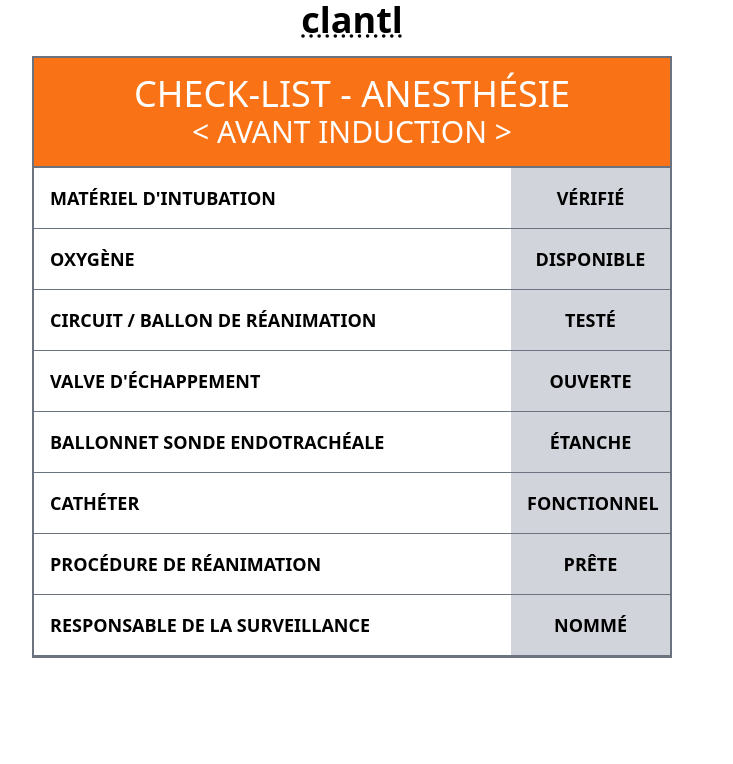
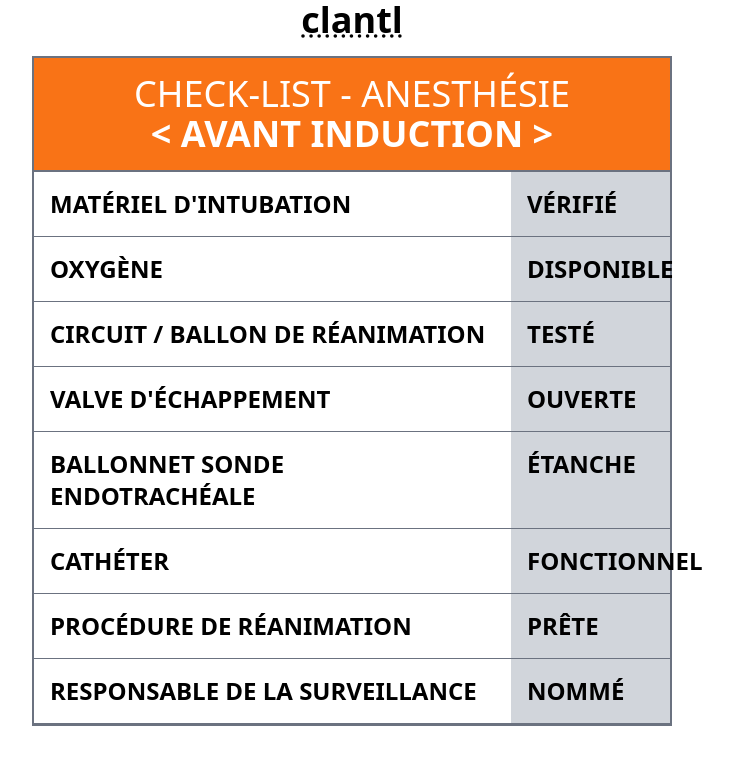
Before and after one commit to pluxain/clantl, a Vue app: page / in a window 1280 px wide. Shown: the top 764 px of the page, without its empty margins (288-1021 px from the left). Built offline with nearby package versions, Linux system fonts and the light colour scheme.

Commit message:
feat(design): improve text size, weight, alignment and case
Ref: #11

```diff
--- a/src/features/checklist/CheckList.vue
+++ b/src/features/checklist/CheckList.vue
@@ -60,11 +60,11 @@ function check(index: number) {
   <section class="border-b-1 border-2 border-secondary">
     <div class="border-b-2 border-secondary bg-warning p-4 text-white">
       <h2 class="text-center text-4xl uppercase">{{ list.realm }}</h2>
-      <h3 class="text-center text-3xl uppercase">
+      <h3 class="text-center text-4xl font-bold uppercase">
         {{ "<" }} {{ list.step }} {{ ">" }}
       </h3>
     </div>
-    <dl class="text-lg">
+    <dl class="text-2xl">
       <div
         v-for="(item, index) in list.items"
         :key="index"
@@ -82,7 +82,7 @@ function check(index: number) {
           {{ item.label }}
         </dd>
         <dt
-          class="p-4 text-center font-bold uppercase"
+          class="p-4 font-bold uppercase"
           :class="[
             item.checked
               ? 'border-b border-white bg-success text-white'
@@ -99,8 +99,10 @@ function check(index: number) {
     severity="success"
     css="p-8 text-center"
   >
-    <h4 class="mb-4 text-3xl font-bold">Check-List Completed !</h4>
-    <p class="text-xl">You can now access the next phase</p>
+    <h4 class="mb-4 text-3xl font-bold uppercase">Check-List Completed !</h4>
+    <p class="text-3xl font-bold uppercase">
+      You can now access the next phase
+    </p>
     <p class="text-4xl font-bold motion-safe:animate-bounce">{{ "\u2304" }}</p>
   </ClantlNotification>
 </template>
```
